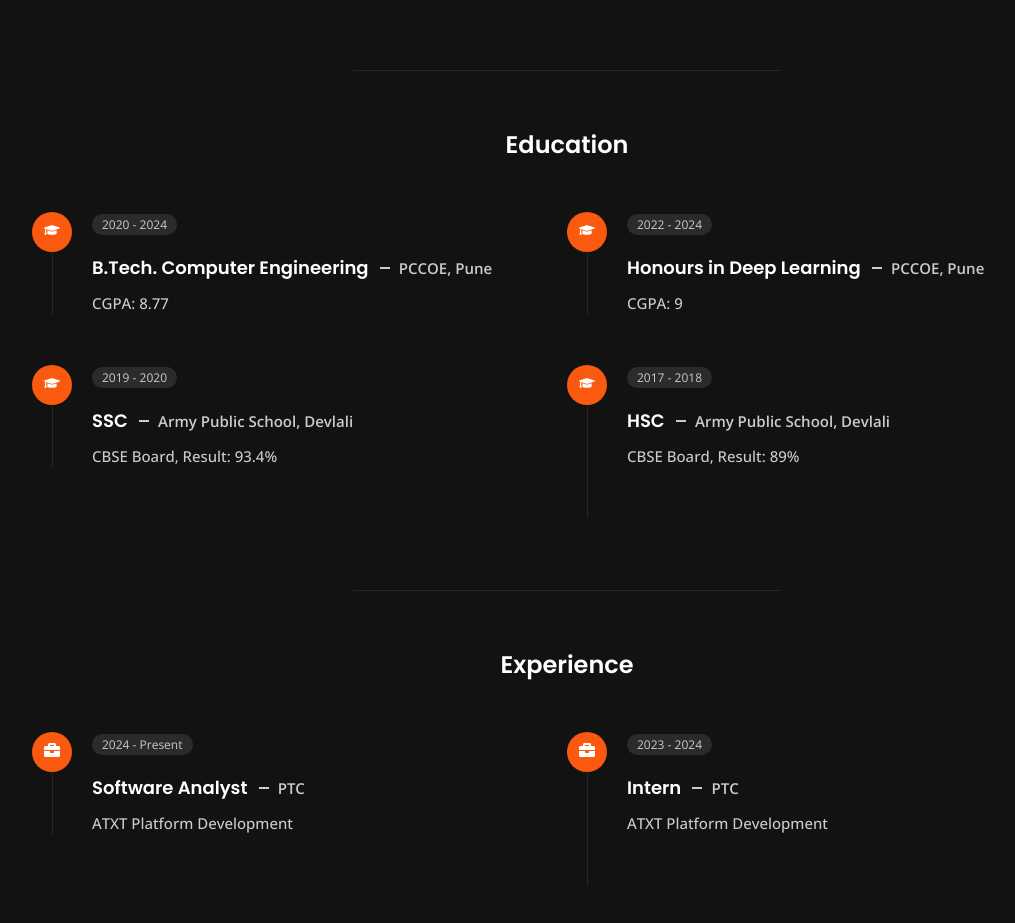
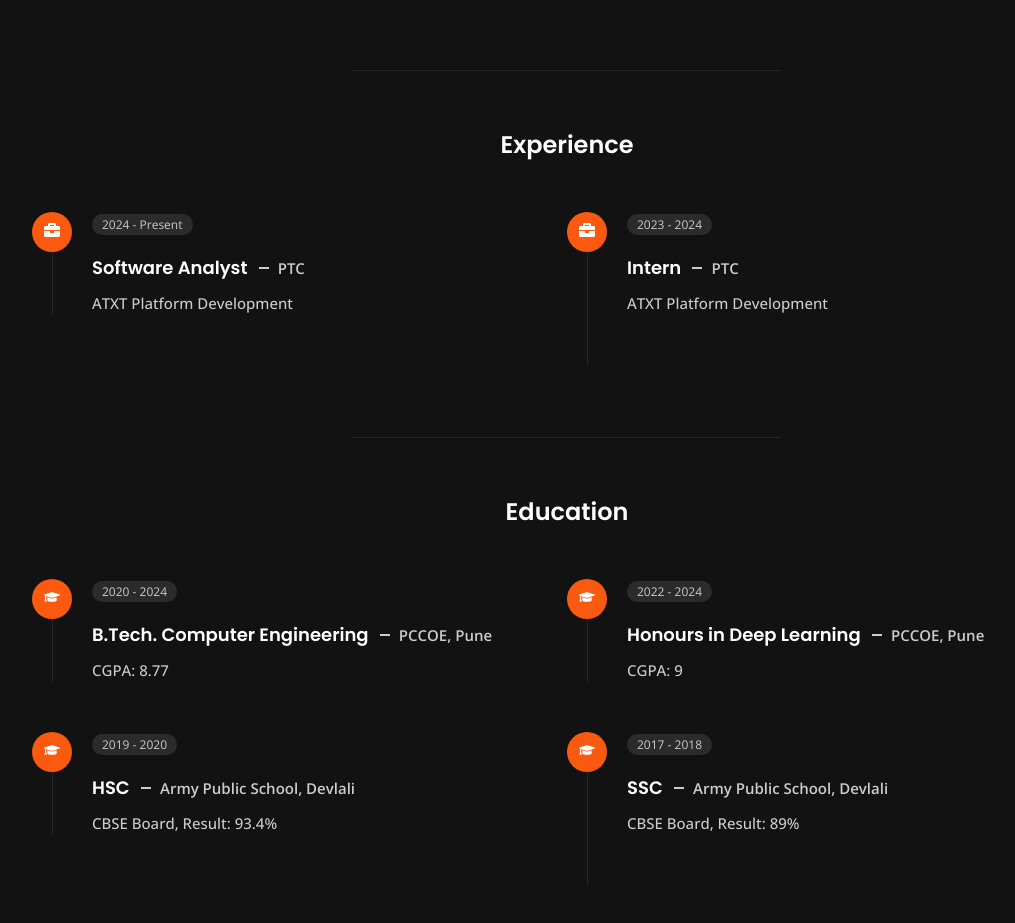
Before and after one commit to surajTade/my-portfolio, a React (Vite) app: page /about in a window 1280 px wide. Shown: the part 1181-2104 px from the top of the page, without its empty margins (73-1088 px from the left). Built offline with nearby package versions, Linux system fonts and the light colour scheme.

Commit message:
update about

```diff
--- a/src/data.jsx
+++ b/src/data.jsx
@@ -265,7 +265,7 @@ export const resume = [
     category: "education",
     icon: <FaGraduationCap />,
     year: "2019 - 2020",
-    title: "SSC <span> Army Public School, Devlali </span>",
+    title: "HSC <span> Army Public School, Devlali </span>",
     desc: "CBSE Board, Result: 93.4%",
   },
 
@@ -274,7 +274,7 @@ export const resume = [
     category: "education",
     icon: <FaGraduationCap />,
     year: "2017 - 2018",
-    title: "HSC <span> Army Public School, Devlali </span>",
+    title: "SSC <span> Army Public School, Devlali </span>",
     desc: "CBSE Board, Result: 89%",
   },
 ];
--- a/src/pages/about/About.jsx
+++ b/src/pages/about/About.jsx
@@ -42,13 +42,15 @@ const About = () => {
 
       <div className="seperator"></div>
 
-			<section className="resume-education">
-				<h3 className="section-subtitle subtitle-center">Education</h3>
+      <section className="resume-experience">
+        <h3 className="section-subtitle subtitle-center">Experience</h3>
+
+        {/* <h2>No Professional experience yet, Willing to work!</h2> */}
 
         <div className="resume-container">
           <div className="resume-data">
             {resume.map((exp) => {
-							if (exp.category === "education") {
+              if (exp.category === "experience") {
                 return <ResumeItem key={exp.id} {...exp} />;
               }
             })}
@@ -58,15 +60,13 @@ const About = () => {
 
       <div className="seperator"></div>
 
-			<section className="resume-experience">
-				<h3 className="section-subtitle subtitle-center">Experience</h3>
-
-				{/* <h2>No Professional experience yet, Willing to work!</h2> */}
+      <section className="resume-education">
+        <h3 className="section-subtitle subtitle-center">Education</h3>
 
         <div className="resume-container">
           <div className="resume-data">
             {resume.map((exp) => {
-							if (exp.category === "experience") {
+              if (exp.category === "education") {
                 return <ResumeItem key={exp.id} {...exp} />;
               }
             })}
```
Lines whose indentation alone changed are shown as unchanged.
